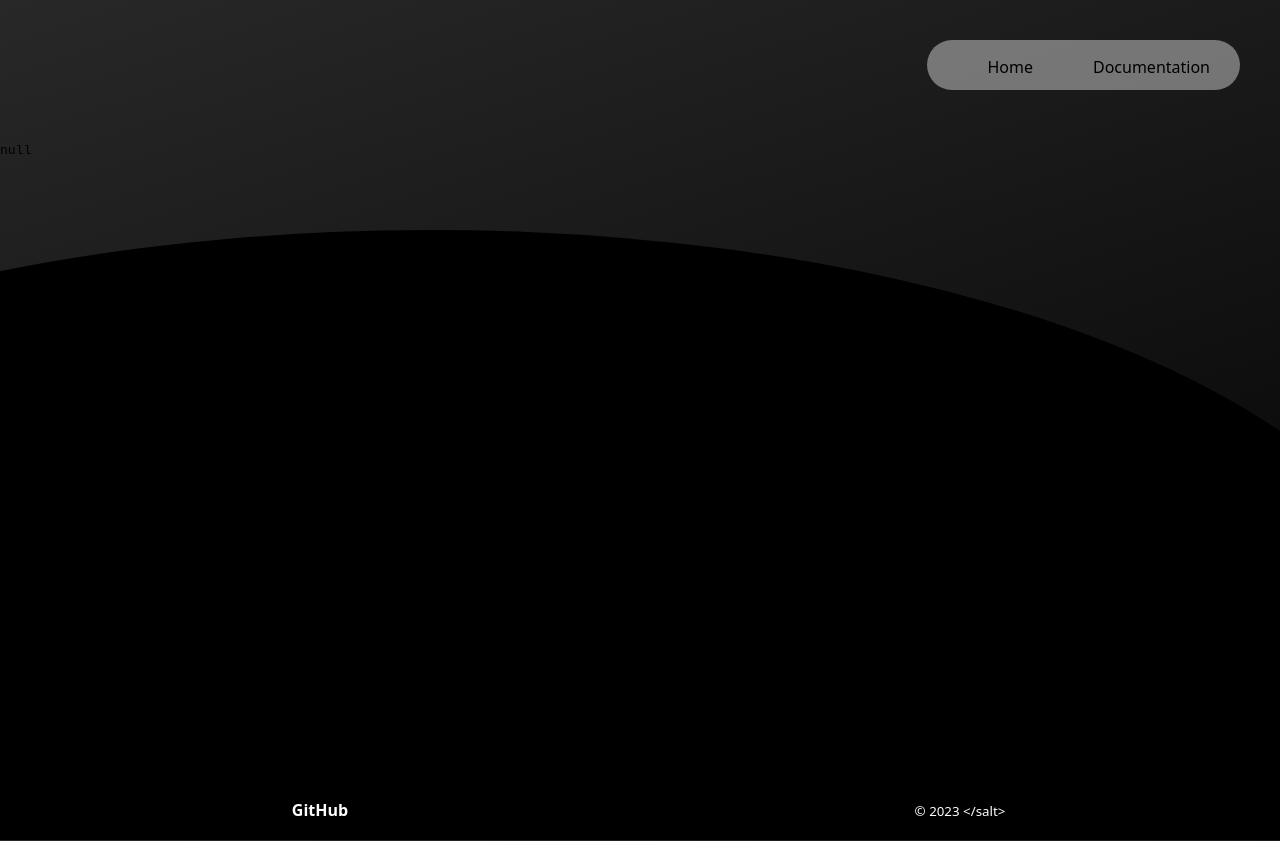
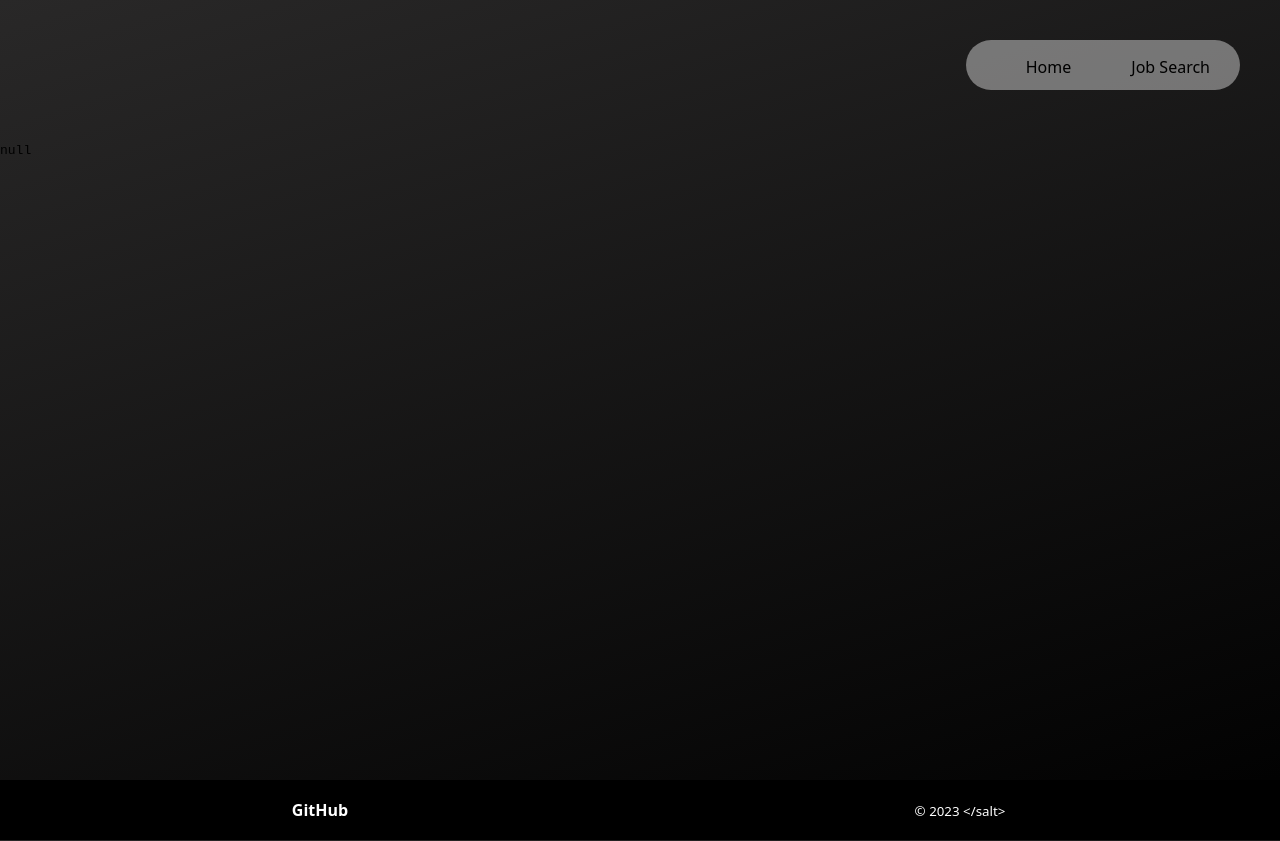
Before and after one commit to plan-b-projects/cv-creator, a Next.js app: page /debug in a window 1280 px wide. Built offline with nearby package versions, Linux system fonts and the light colour scheme; no server answers.

Commit message:
Fixed bugs

```diff
--- a/components/header/header.tsx
+++ b/components/header/header.tsx
@@ -15,7 +15,7 @@ export default function Header() {
             <NavListLink href="/">Home</NavListLink>
           </List>
           <List isActive={router.pathname === '/documentation'}>
-            <NavListLink href="/documentation">Documentation</NavListLink>
+            <NavListLink href="/job-search">Job Search</NavListLink>
           </List>
         </NavList>
       <LogInChip />
--- a/components/layout.tsx
+++ b/components/layout.tsx
@@ -8,7 +8,7 @@ export default function Layout({ children }: { children: ReactNode }) {
   return (
     <>
       <Header />
-      <Main>{children}<Sphere/></Main>
+      <Main>{children}</Main>
       <Footer />
     </>
   )
--- a/pages/job-search/index.tsx
+++ b/pages/job-search/index.tsx
@@ -16,7 +16,6 @@ export default function FormPage() {
   return (
     <Layout>
       <div>
-        <LogInChip />
         {session?.user && <JobSearch />}
       </div>
     </Layout>
```
